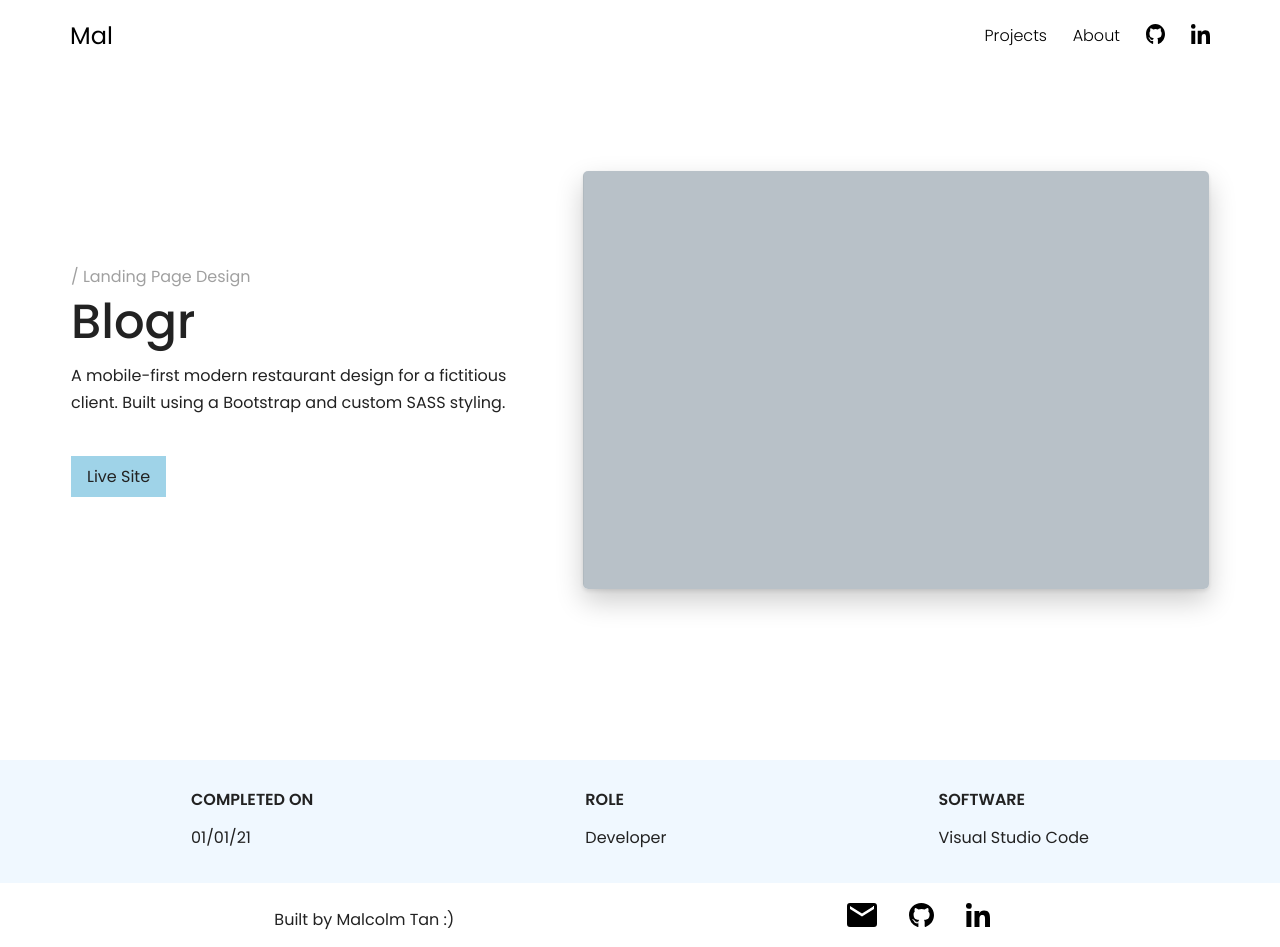
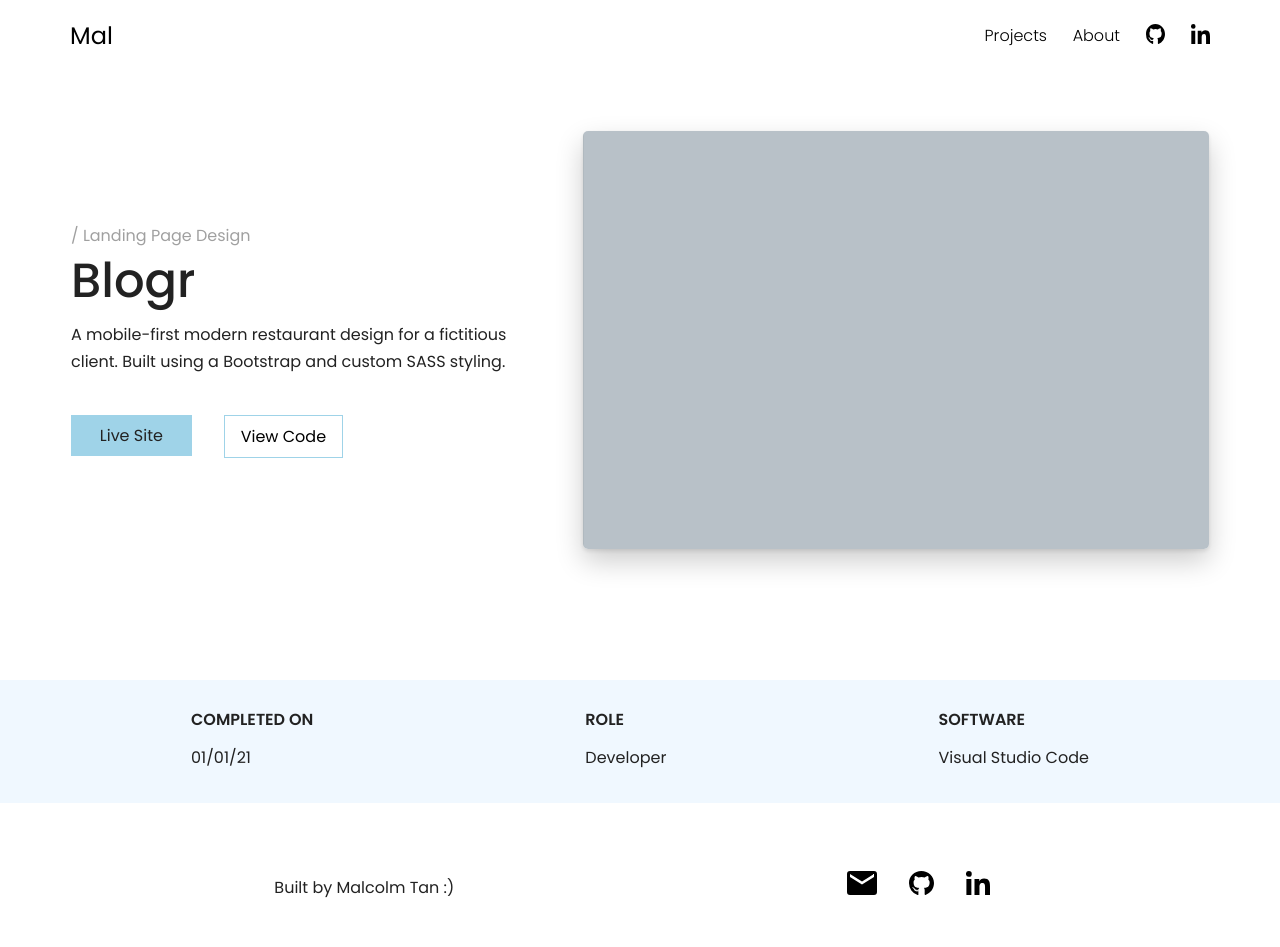
Before and after one commit to MalcolmTann/Portfolio-Build, a PHP site: page /projects/malsathome.php in a window 1280 px wide. After the commit the page ends 898 px from the top, so only its background shows below. Run offline with PHP 8.4, Linux system fonts and the light colour scheme.

Commit message:
Adjust UI elements
- Added a button group in the projects page.

```diff
--- a/index.php
+++ b/index.php
@@ -39,8 +39,8 @@
                     </div>
                     <div class="col-2" data-aos="fade-up" data-aos-duration="1000">
                         <div class="desc">
+                            <p>/ Landing Page Design</p>
                             <h3>Blogr</h3>
-                            <p>/ Landing Page Design</p>
                             <ul>
                                 <li>Bootstrap</li>
                                 <li>CSS/SCSS</li>
@@ -60,8 +60,8 @@
                     </div>
                     <div class="col-2" data-aos="fade-up" data-aos-duration="1000">
                         <div class="desc">
+                            <p>/ Task Manager</p>
                             <h3>Todo App</h3>
-                            <p>/ Task Manager</p>
                             <ul>
                                 <li>JavaScript</li>
                                 <li>CSS</li>
@@ -81,8 +81,8 @@
                     </div>
                     <div class="col-2" data-aos="fade-up" data-aos-duration="1000">
                         <div class="desc">
+                            <p>/ Health & Nutrition App</p>
                             <h3>NUTTRI</h3>
-                            <p>/ Health & Nutrition App</p>
                             <ul>
                                 <li>React.Js</li>
                             </ul>
--- a/partials/projects/landing.php
+++ b/partials/projects/landing.php
@@ -12,6 +12,13 @@
         <p data-aos="fade" data-aos-delay="500" data-aos-duration="2000"><?php echo $landing_sub_title; ?></p>
         <h1 data-aos="fade" data-aos-duration="2000"><?php echo $landing_title; ?></h1>
         <p data-aos="fade" data-aos-delay="1000" data-aos-duration="2000"><?php echo $landing_desc; ?></p>
-        <button data-aos="fade" data-aos-delay="1000" data-aos-duration="2000" class="btn">Live Site</button>
+        <div class="btn-group is-flex">
+            <a href="#" title="View Live Site">
+                <button data-aos="fade" data-aos-delay="1000" data-aos-duration="2000" class="btn filled">Live Site</button>
+            </a>
+            <a>
+                <button data-aos="fade" data-aos-delay="1000" data-aos-duration="2000" class="btn outline">View Code</button>
+            </a>
+        </div>
     </div>
 </section>
--- a/projects/malsathome.php
+++ b/projects/malsathome.php
@@ -22,9 +22,6 @@
                 $info_date = '01/01/21';
                 include('../partials/projects/info.php');
             ?>
-            <section>
-
-            </section>
         </main>
         <?php include('../partials/footer.php'); ?>
     </body>
--- a/styles/css/style.css
+++ b/styles/css/style.css
@@ -262,11 +262,10 @@ footer .nav-container p {
 .artifact .col-2 .desc h3 {
   font-size: 2rem;
   font-weight: 500;
-  margin-bottom: 0.1em;
 }
 .artifact .col-2 .desc p {
-  font-size: 1.1rem;
   color: rgb(160, 160, 160);
+  margin-bottom: 0.2em;
 }
 .artifact .col-2 .desc ul {
   display: flex;
@@ -341,13 +340,25 @@ footer .nav-container p {
 .intro p:nth-of-type(2) {
   margin-top: 0.5em;
 }
-.intro .btn {
-  margin-top: 1em;
+
+.btn-group.is-flex {
+  flex-direction: column;
+  gap: 1em;
+  margin-top: 2em;
+}
+.btn-group.is-flex .filled {
+  padding: 0.5em 1.8em;
+}
+.btn-group.is-flex .outline {
+  background-color: transparent;
+  border: 1px solid #9fd3e8;
+  color: #000;
 }
 
 .info {
   height: max-content;
-  padding: 2em 3em;
+  padding: 2em 1em;
+  margin-bottom: 3em;
 }
 .info h4 {
   font-size: 1rem;
@@ -370,6 +381,11 @@ footer .nav-container p {
   }
   .proj-landing {
     height: 95vh;
+  }
+  .btn-group.is-flex {
+    flex-direction: row;
+    justify-content: flex-start;
+    gap: 2em;
   }
 }
 @media (min-width: 450px) {
@@ -431,6 +447,9 @@ footer .nav-container p {
   .artifact .col-2 {
     padding-left: 1.5em;
   }
+  .artifact .col-2 .desc h3 {
+    font-size: 2.5rem;
+  }
   .about {
     margin-top: 8em;
     margin-bottom: 5em;
@@ -443,7 +462,7 @@ footer .nav-container p {
     gap: 2.5em;
   }
   .info {
-    margin: 0 auto;
+    margin: 0 auto 3em auto;
     padding: 2em 1em;
   }
   .info .is-flex {
@@ -560,6 +579,7 @@ footer .nav-container p {
     width: 70%;
   }
   .proj-landing {
+    height: 85vh;
     flex-direction: row-reverse;
     justify-content: center;
     align-items: center;
@@ -567,9 +587,6 @@ footer .nav-container p {
   .proj-landing img {
     flex-basis: 55%;
     max-width: 55%;
-  }
-  .intro .btn {
-    margin-top: 2em;
   }
   .info .is-flex {
     justify-content: space-around;
@@ -596,7 +613,7 @@ footer .nav-container p {
     font-size: 1.2rem;
   }
   .home-landing .btn {
-    margin-top: 2em;
+    margin-top: 3em;
     font-size: 1.1rem;
   }
   .home-landing:before {
@@ -634,10 +651,6 @@ footer .nav-container p {
   }
   .artifact .col-2 .desc .title {
     font-size: 3rem;
-  }
-  .artifact .col-2 .desc .desc {
-    font-size: 1.2rem;
-    margin-top: 1em;
   }
   .about {
     height: 90vh;
@@ -687,6 +700,9 @@ footer .nav-container p {
   .projects {
     gap: 8em;
   }
+  .artifact .col-2 .desc h3 {
+    font-size: 3em;
+  }
   .about .col-1:before {
     left: 14%;
     width: 72%;
--- a/styles/scss/layout/home/_projects.scss
+++ b/styles/scss/layout/home/_projects.scss
@@ -25,11 +25,10 @@
             h3 {
                 font-size: $lrg;
                 font-weight: $bold;
-                margin-bottom: 0.1em;
             }
             p {
-                font-size: 1.1rem;
                 color: rgb(160, 160, 160);
+                margin-bottom: 0.2em;
             }
             ul {
                 display: flex;
--- a/styles/scss/layout/projects/_info.scss
+++ b/styles/scss/layout/projects/_info.scss
@@ -2,7 +2,8 @@
 
 .info {
     height: max-content;
-    padding: 2em 3em;
+    padding: 2em 1em;
+    margin-bottom: 3em;
     h4 {
         font-size: $small;
         font-weight: $xBold;
--- a/styles/scss/layout/projects/_proj-landing.scss
+++ b/styles/scss/layout/projects/_proj-landing.scss
@@ -23,7 +23,18 @@
     p:nth-of-type(2) {
         margin-top: 0.5em;
     }
-    .btn {
-        margin-top: 1em;
+}
+
+.btn-group.is-flex {
+    flex-direction: column;
+    gap: 1em;
+    margin-top: 2em;
+    .filled {
+        padding: 0.5em 1.8em;
+    }
+    .outline {
+        background-color: transparent;
+        border: 1px solid #9fd3e8;
+        color: #000;
     }
 }
--- a/styles/scss/queries/_1200px.scss
+++ b/styles/scss/queries/_1200px.scss
@@ -25,6 +25,16 @@
 
     .projects {
         gap: 8em;
+    }
+
+    .artifact {
+        .col-2 {
+            .desc {
+                h3 {
+                    font-size: 3em;
+                }
+            }
+        }
     }
 
     .about {
--- a/styles/scss/queries/_320px.scss
+++ b/styles/scss/queries/_320px.scss
@@ -9,4 +9,10 @@
     .proj-landing {
         height: 95vh;
     }
+
+    .btn-group.is-flex {
+        flex-direction: row;
+        justify-content: flex-start;
+        gap: 2em;
+    }
 }
--- a/styles/scss/queries/_576px.scss
+++ b/styles/scss/queries/_576px.scss
@@ -40,6 +40,11 @@
         }
         .col-2 {
             padding-left: 1.5em;
+            .desc {
+                h3 {
+                    font-size: 2.5rem;
+                }
+            }
         }
     }
 
@@ -57,7 +62,7 @@
     }
 
     .info {
-        margin: 0 auto;
+        margin: 0 auto 3em auto;
         padding: 2em 1em;
         .is-flex {
             flex-direction: row;
--- a/styles/scss/queries/_768px.scss
+++ b/styles/scss/queries/_768px.scss
@@ -111,6 +111,7 @@
     }
 
     .proj-landing {
+        height: 85vh;
         flex-direction: row-reverse;
         justify-content: center;
         align-items: center;
@@ -120,12 +121,6 @@
         }
     }
 
-    .intro {
-        .btn {
-            margin-top: 2em;
-        }
-    }
-
     .info {
         .is-flex {
             justify-content: space-around;
--- a/styles/scss/queries/_992px.scss
+++ b/styles/scss/queries/_992px.scss
@@ -31,7 +31,7 @@
             font-size: 1.2rem;
         }
         .btn {
-            margin-top: 2em;
+            margin-top: 3em;
             font-size: 1.1rem;
         }
         &:before {
@@ -78,10 +78,6 @@
                 .title {
                     font-size: 3rem;
                 }
-                .desc {
-                    font-size: 1.2rem;
-                    margin-top: 1em;
-                }
             }
         }
     }
```
Also changed, not shown: 1 other file.
